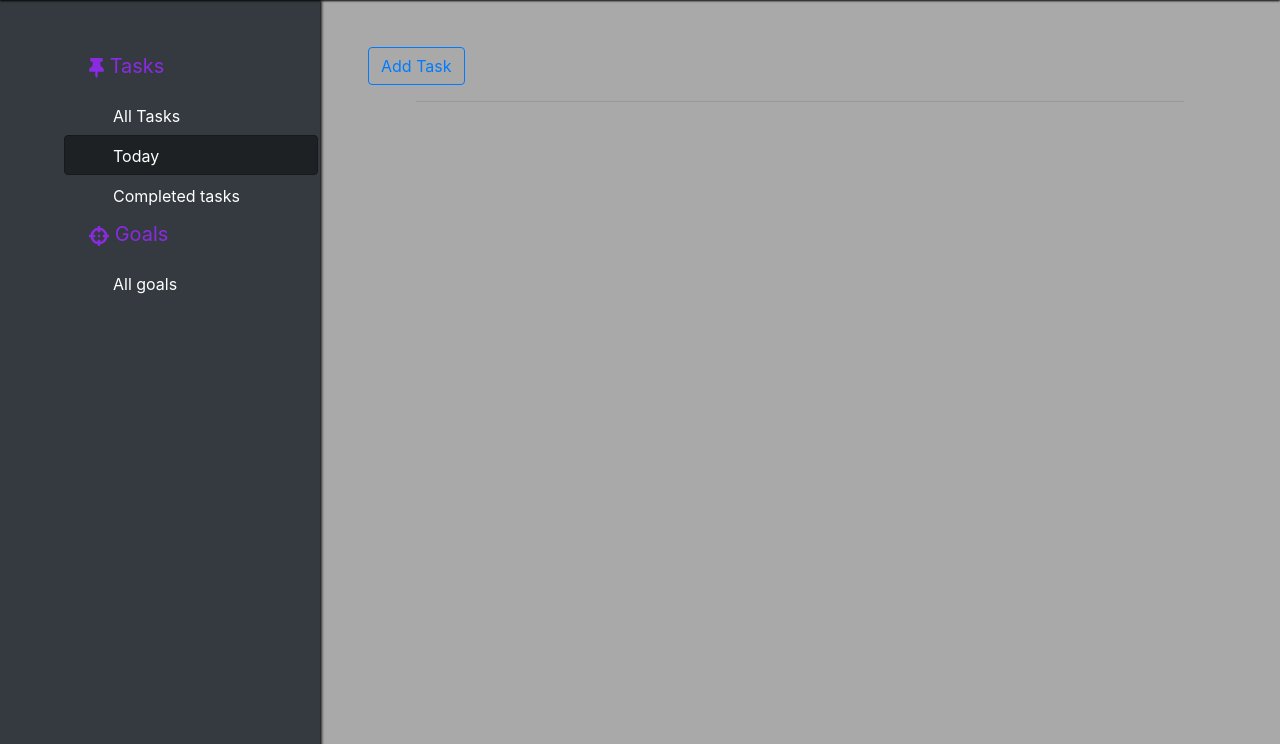
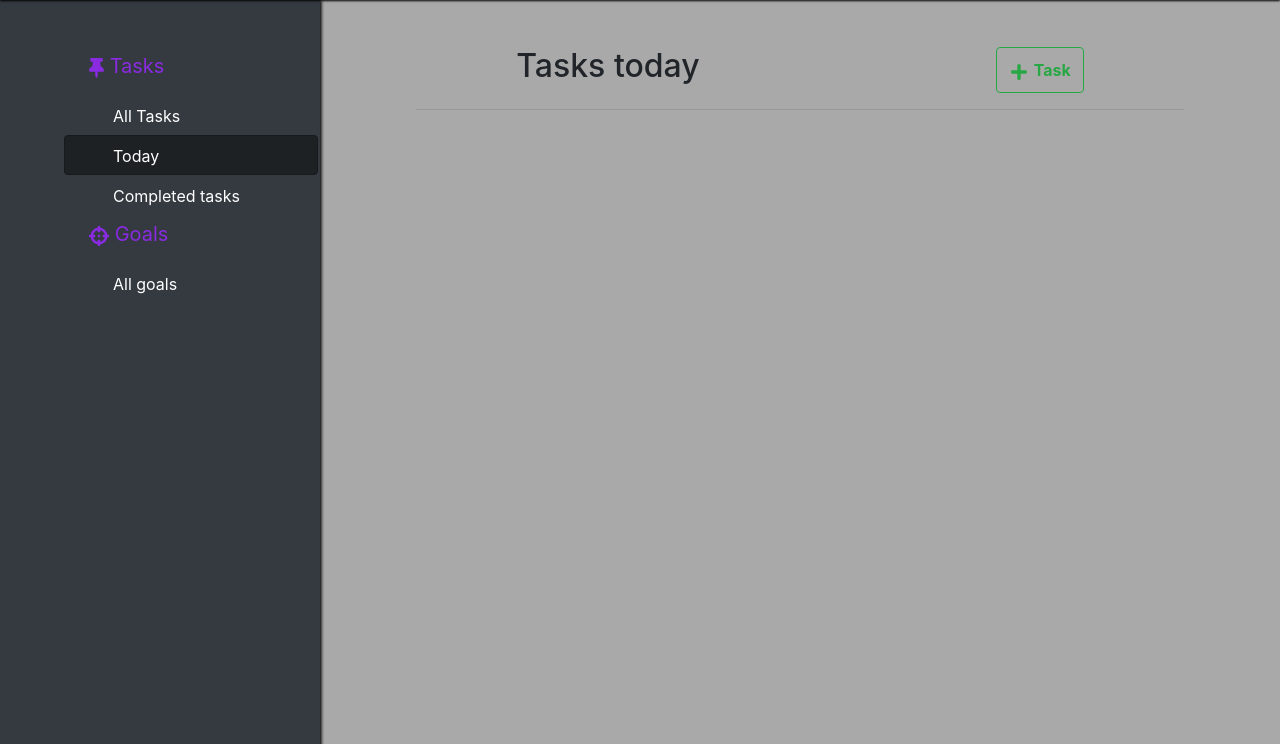
Before and after one commit to radik1999/task_planer, a Django app: page / in a window 1280 px wide. Shown: the part 56-800 px from the top of the page. Run offline with Django 3.2, Linux system fonts and the light colour scheme; data that the repository does not hold is empty; some libraries are stand-ins or nearby versions.

Commit message:
redirect after delete task fix

```diff
--- a/tasks_board/templates/tasks_board/completed_tasks.html
+++ b/tasks_board/templates/tasks_board/completed_tasks.html
@@ -2,6 +2,9 @@
 {#{% block competed_tasks_link_class %}active{% endblock %}#}
 
 {% block body %}
+    <div class="d-flex justify-content-around">
+        <h2>Completed tasks</h2>
+    </div>
     <div class="container tasks mt-3 px-5">
         <hr>
         {% for task in tasks %}
--- a/tasks_board/templates/tasks_board/goal_column.html
+++ b/tasks_board/templates/tasks_board/goal_column.html
@@ -1,11 +1,9 @@
-<div class="task_link d-flex">
+<div class="mb-1 task_link d-flex border border-{{ goal.bootstrap_color }}">
     <a class="text-dark d-flex flex-fill" href="{% url 'board:goal' goal.id %}">
         <div class="flex-fill">
             <div class="d-flex justify-content-between mt-2 ml-5 header">
                 <h6>{{ goal.title }}</h6>
             </div>
         </div>
-
     </a>
 </div>
-<hr class="bg-{{ goal.bootstrap_color }}">
--- a/tasks_board/templates/tasks_board/today.html
+++ b/tasks_board/templates/tasks_board/today.html
@@ -3,9 +3,15 @@
 
 {% block body %}
     {% include 'tasks_board/add_task.html' with goals=goals %}
-    <button class="btn btn-outline-primary" data-toggle="modal" data-target="#add_task">
-        Add Task
-    </button>
+    <div class="d-flex justify-content-around">
+        <h2>Tasks today</h2>
+        <button class="btn btn-outline-success" data-toggle="modal" data-target="#add_task">
+            <svg height="18px" width="20px" aria-hidden="true" focusable="false" data-prefix="fas" data-icon="plus" class="svg-inline--fa fa-plus fa-w-14" role="img" xmlns="http://www.w3.org/2000/svg" viewBox="0 0 448 512">
+                <path fill="currentColor" d="M416 208H272V64c0-17.67-14.33-32-32-32h-32c-17.67 0-32 14.33-32 32v144H32c-17.67 0-32 14.33-32 32v32c0 17.67 14.33 32 32 32h144v144c0 17.67 14.33 32 32 32h32c17.67 0 32-14.33 32-32V304h144c17.67 0 32-14.33 32-32v-32c0-17.67-14.33-32-32-32z"></path>
+            </svg>
+            <strong>Task</strong>
+        </button>
+    </div>
     <div class="container tasks mt-3 px-5">
         <hr>
         {% for task in tasks %}
--- a/tasks_board/views.py
+++ b/tasks_board/views.py
@@ -8,12 +8,14 @@ from django.http import HttpResponse
 from django.shortcuts import render, redirect
 from datetime import date
 
+from django.urls import reverse
 
 from .models import Goal, DailyTask
 from .business import save_task_form, change_task_status, save_goal_form
 
 
 def all_tasks(request):
+    request.session['return_page'] = 'board:tasks'
     tasks = DailyTask.objects.filter(main_task=None, status=False)
     tasks = sorted(tasks, key=lambda t: (t.priority, t.day), reverse=True)
     goals = Goal.objects.all()
@@ -22,6 +24,7 @@ def all_tasks(request):
 
 
 def current_day(request):
+    request.session['return_page'] = 'board:today'
     tasks = DailyTask.objects.filter(day=date.today(), main_task=None, status=False)
     tasks = sorted(tasks, key=lambda task: (task.priority, task.day), reverse=True)
     goals = Goal.objects.all()
@@ -97,10 +100,14 @@ def delete_task(request, task_id):
     t.delete()
     if main_task:
         return redirect('board:task', task_id=main_task.id)
+    elif request.session['return_page']:
+        return redirect(request.session['return_page'])
     return redirect('board:tasks')
+    # return HttpResponse('ok')
 
 
 def completed_tasks(request):
+    request.session['return_page'] = 'board:completed_tasks'
     tasks = DailyTask.objects.filter(status=True, main_task=None)
     goals = Goal.objects.all()
     return render(request, 'tasks_board/completed_tasks.html', {'tasks': tasks, 'goals': goals})
@@ -108,6 +115,7 @@ def completed_tasks(request):
 
 def goal(request, goal_id):
     if request.method == 'GET':
+        request.session['return_page'] = reverse('board:goal', kwargs={'goal_id': goal_id})
         goal = Goal.objects.get(pk=goal_id)
         goals = Goal.objects.all()
         return render(request, 'tasks_board/goal.html', {'goal': goal, 'goals': goals})
```
Also changed, not shown: tasks_board/templates/tasks_board/goal.html (+11 -8 lines), tasks_board/templates/tasks_board/goals.html (+9 -2 lines), tasks_board/templates/tasks_board/task.html (+5 -5 lines), tasks_board/templates/tasks_board/task_column.html (+7 -1 lines), tasks_board/templates/tasks_board/tasks.html (+9 -3 lines), tasks_board/static/tasks_board/images/plus-solid.svg (added).
